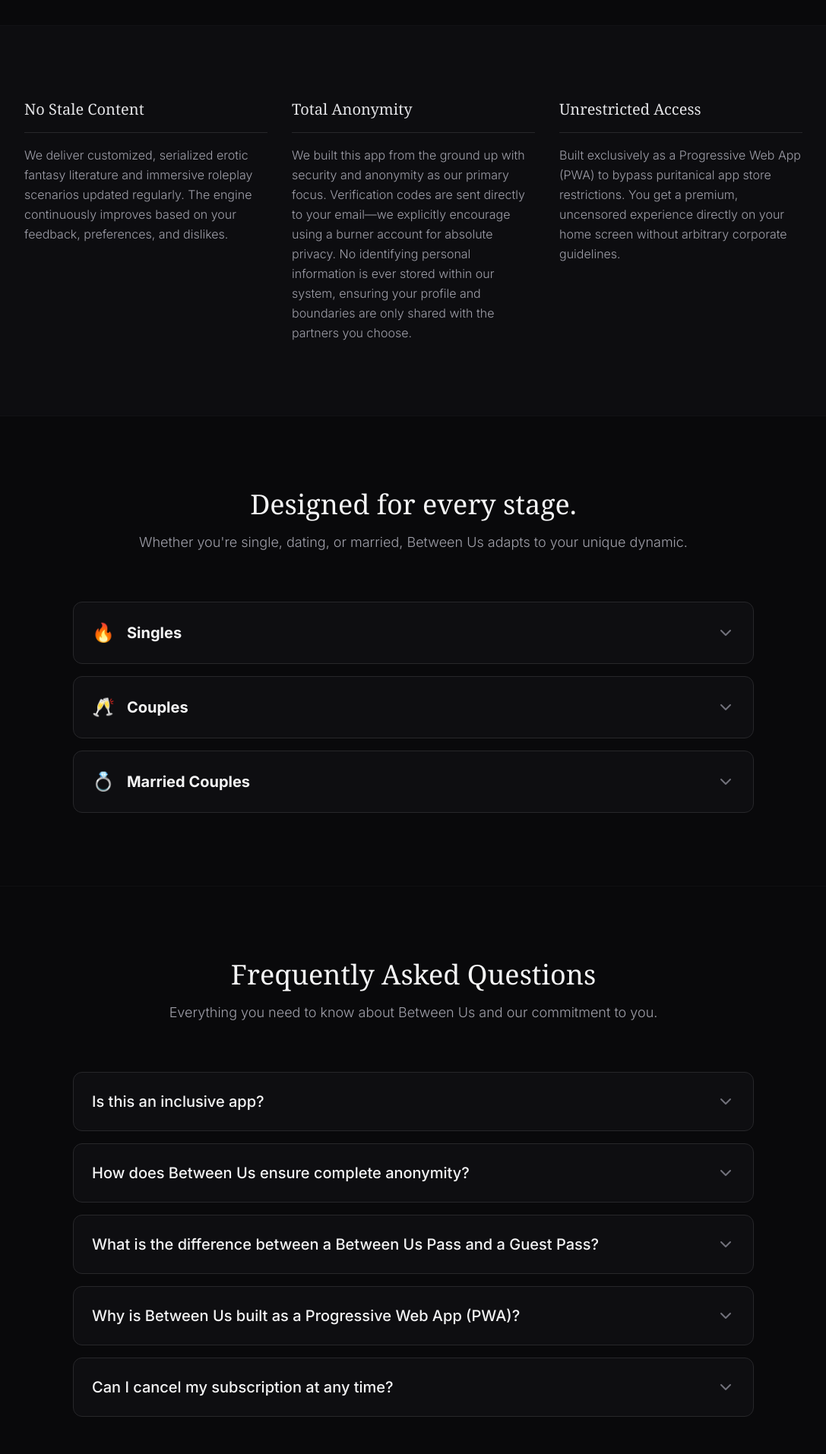
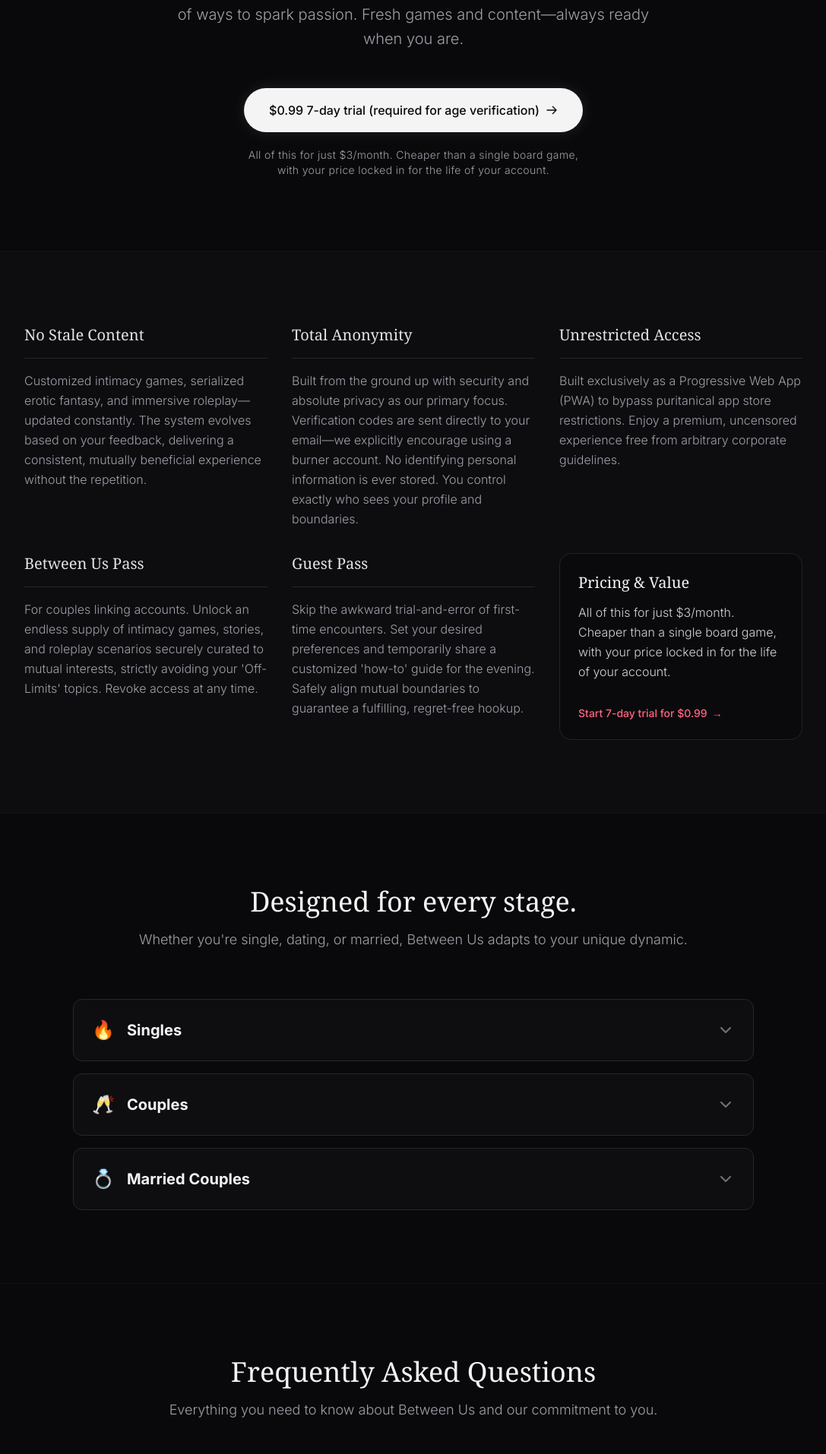
Before and after one commit to jdavis641/between-us, a Next.js app: page / in a window 1280 px wide. Shown: the part 706-2620 px from the top of the page at 76% size, without its empty margins (96-1183 px from the left). Built offline with nearby package versions, Linux system fonts and the light colour scheme.

Commit message:
[Landing] Overhaul landing page copy: Hero, Value Props, Audience stages, and FAQs

```diff
--- a/app/page.tsx
+++ b/app/page.tsx
@@ -5,24 +5,28 @@ import FaqAccordion, { FaqItem } from "@/components/FaqAccordion";
 
 const faqs: FaqItem[] = [
   {
+    question: "Can I delete my account and retain my preferences?",
+    answer: "No. For total anonymity, your preferences are strictly tied to your active account. If you delete it, everything is permanently erased."
+  },
+  {
+    question: "Why isn't this in the app stores?",
+    answer: "Apple and Android enforce strict puritanical censorship. Operating as a PWA allows us to deliver an unrestricted, inclusive experience that elevates your intimacy."
+  },
+  {
+    question: "How do you curate content?",
+    answer: "Our conversational onboarding assessment lets you rate themes as definitely interested, curious, or off-limits. This generates an endless supply of games and literature incorporating your unique interests while explicitly filtering out no-go topics."
+  },
+  {
+    question: "How does the system evolve?",
+    answer: "The system anonymously gathers ratings, delivering the 'greatest hits' from the user base so you always experience top-rated, fresh scenarios."
+  },
+  {
+    question: "How is my anonymity protected?",
+    answer: "We never collect identifying information. We encourage burner emails, never store payment data on our system, and assign randomized IDs so you can fully express your desires without fear of data breaches."
+  },
+  {
     question: "Is this an inclusive app?",
     answer: "Absolutely. We firmly believe that mind-blowing intimate encounters are a right for everyone. We work diligently to ensure that our system is universally inclusive, intuitively capturing diverse pronouns, genders, and sexual orientations to generate something for everyone. If you do not see your preference, suggest a theme, trope, or category, and our team will include it in the system for everyone to enjoy."
-  },
-  {
-    question: "How does Between Us ensure complete anonymity?",
-    answer: "Built from the ground up with security and absolute privacy as our primary focus. Verification codes are sent directly to your email—we explicitly encourage using a burner account. No identifying personal information is ever stored. You control exactly who sees your profile and boundaries."
-  },
-  {
-    question: "What is the difference between a Between Us Pass and a Guest Pass?",
-    answer: "The Between Us Pass is for couples linking accounts to unlock an endless supply of intimacy games, stories, and roleplay scenarios securely curated to mutual interests, strictly avoiding your 'Off-Limits' topics (revoke access anytime). The Guest Pass lets you set desired preferences and temporarily share a customized 'how-to' guide for first-time encounters to safely align mutual boundaries."
-  },
-  {
-    question: "Why is Between Us built as a Progressive Web App (PWA)?",
-    answer: "Built exclusively as a Progressive Web App (PWA) to bypass puritanical app store restrictions. Enjoy a premium, uncensored experience free from arbitrary corporate guidelines directly from your mobile browser or added to your home screen."
-  },
-  {
-    question: "Can I cancel my subscription at any time?",
-    answer: "Yes. Cancel anytime with no hassle. Following the $0.99 7-day trial (required for age verification), ongoing access is an affordable subscription for under $3 a month per user via Stripe."
   }
 ];
 
@@ -47,12 +51,15 @@ export default function LandingPage() {
 
       {/* Hero Section */}
       <section className="flex-1 flex flex-col items-center justify-center px-6 py-24 text-center max-w-4xl mx-auto">
-        <h1 className="text-5xl md:text-7xl font-serif font-medium tracking-tight mb-6 leading-tight text-zinc-100">
-          Deepen your connection. <br className="hidden md:block" /> On your own terms.
+        <h1 className="text-4xl sm:text-5xl md:text-6xl lg:text-7xl font-serif font-medium tracking-tight mb-8 leading-tight text-zinc-100 flex flex-col gap-1.5 md:gap-2">
+          <span>Deepen Your Connection</span>
+          <span>Explore Boundaries</span>
+          <span>Anonymously Reignite</span>
+          <span className="text-zinc-400">All on Your Terms</span>
         </h1>
 
         <p className="text-lg md:text-xl text-zinc-400 max-w-2xl mb-12 leading-relaxed font-light">
-          An evolving intimacy communication tool designed to enhance relationship connections. It learns your preferences, adapts to your boundaries, and ensures you never run out of ways to spark passion.
+          An evolving intimacy communication tool designed to enhance relationship connections and elevate first-time encounters. It learns your preferences, adapts to your boundaries, and ensures you never run out of ways to spark passion. Fresh games and content—always ready when you are.
         </p>
 
         <Link
@@ -62,8 +69,8 @@ export default function LandingPage() {
           $0.99 7-day trial (required for age verification)
           <svg className="w-4 h-4 ml-2 transition-transform group-hover:translate-x-1" fill="none" stroke="currentColor" viewBox="0 0 24 24" xmlns="http://www.w3.org/2000/svg"><path strokeLinecap="round" strokeLinejoin="round" strokeWidth="2" d="M14 5l7 7m0 0l-7 7m7-7H3"></path></svg>
         </Link>
-        <p className="mt-5 text-sm text-zinc-500 font-light tracking-wide">
-          Ongoing subscription for under $3 a month per user via Stripe.
+        <p className="mt-5 text-sm text-zinc-400 font-light tracking-wide max-w-md">
+          All of this for just $3/month. Cheaper than a single board game, with your price locked in for the life of your account.
         </p>
       </section>
 
@@ -73,22 +80,52 @@ export default function LandingPage() {
           <div className="flex flex-col gap-4">
             <h3 className="text-xl font-serif font-medium text-zinc-200 border-b border-zinc-800 pb-4">No Stale Content</h3>
             <p className="text-zinc-400 leading-relaxed font-light">
-              We deliver customized, serialized erotic fantasy literature and immersive roleplay scenarios updated regularly. The engine continuously improves based on your feedback, preferences, and dislikes.
+              Customized intimacy games, serialized erotic fantasy, and immersive roleplay—updated constantly. The system evolves based on your feedback, delivering a consistent, mutually beneficial experience without the repetition.
             </p>
           </div>
 
           <div className="flex flex-col gap-4">
             <h3 className="text-xl font-serif font-medium text-zinc-200 border-b border-zinc-800 pb-4">Total Anonymity</h3>
             <p className="text-zinc-400 leading-relaxed font-light">
-              We built this app from the ground up with security and anonymity as our primary focus. Verification codes are sent directly to your email—we explicitly encourage using a burner account for absolute privacy. No identifying personal information is ever stored within our system, ensuring your profile and boundaries are only shared with the partners you choose.
+              Built from the ground up with security and absolute privacy as our primary focus. Verification codes are sent directly to your email—we explicitly encourage using a burner account. No identifying personal information is ever stored. You control exactly who sees your profile and boundaries.
             </p>
           </div>
 
-          <div className="flex flex-col gap-4 lg:col-span-1 md:col-span-2">
+          <div className="flex flex-col gap-4">
             <h3 className="text-xl font-serif font-medium text-zinc-200 border-b border-zinc-800 pb-4">Unrestricted Access</h3>
             <p className="text-zinc-400 leading-relaxed font-light">
-              Built exclusively as a Progressive Web App (PWA) to bypass puritanical app store restrictions. You get a premium, uncensored experience directly on your home screen without arbitrary corporate guidelines.
+              Built exclusively as a Progressive Web App (PWA) to bypass puritanical app store restrictions. Enjoy a premium, uncensored experience free from arbitrary corporate guidelines.
             </p>
+          </div>
+
+          <div className="flex flex-col gap-4">
+            <h3 className="text-xl font-serif font-medium text-zinc-200 border-b border-zinc-800 pb-4">Between Us Pass</h3>
+            <p className="text-zinc-400 leading-relaxed font-light">
+              For couples linking accounts. Unlock an endless supply of intimacy games, stories, and roleplay scenarios securely curated to mutual interests, strictly avoiding your &apos;Off-Limits&apos; topics. Revoke access at any time.
+            </p>
+          </div>
+
+          <div className="flex flex-col gap-4">
+            <h3 className="text-xl font-serif font-medium text-zinc-200 border-b border-zinc-800 pb-4">Guest Pass</h3>
+            <p className="text-zinc-400 leading-relaxed font-light">
+              Skip the awkward trial-and-error of first-time encounters. Set your desired preferences and temporarily share a customized &apos;how-to&apos; guide for the evening. Safely align mutual boundaries to guarantee a fulfilling, regret-free hookup.
+            </p>
+          </div>
+
+          <div className="flex flex-col gap-4 bg-zinc-950/60 p-6 rounded-2xl border border-zinc-800/80 justify-between">
+            <div>
+              <h3 className="text-xl font-serif font-medium text-zinc-100 pb-3">Pricing &amp; Value</h3>
+              <p className="text-zinc-300 leading-relaxed font-light">
+                All of this for just $3/month. Cheaper than a single board game, with your price locked in for the life of your account.
+              </p>
+            </div>
+            <Link
+              href="/onboarding"
+              className="inline-flex items-center text-sm font-medium text-rose-400 hover:text-rose-300 transition-colors pt-4 group"
+            >
+              Start 7-day trial for $0.99
+              <span className="ml-1.5 transition-transform group-hover:translate-x-1">&rarr;</span>
+            </Link>
           </div>
         </div>
       </section>
@@ -128,8 +165,8 @@ export default function LandingPage() {
         >
           $0.99 7-day trial (required for age verification)
         </Link>
-        <p className="mt-5 text-sm text-zinc-500 font-light tracking-wide max-w-sm">
-          Cancel anytime. After the trial, the cost is an ongoing subscription for under $3 a month per user via Stripe.
+        <p className="mt-5 text-sm text-zinc-400 font-light tracking-wide max-w-md">
+          All of this for just $3/month. Cheaper than a single board game, with your price locked in for the life of your account.
         </p>
       </section>
     </main>
--- a/src/components/AudienceAccordion.tsx
+++ b/src/components/AudienceAccordion.tsx
@@ -6,17 +6,17 @@ const audiences = [
   {
     title: 'Singles',
     icon: '🔥',
-    content: 'Skip the trial-and-error of casual dating. Generate a temporary, easily modifiable "Guest Pass" before a hookup to safely connect and discover an intersection of mutual boundaries. This guarantees a mutually beneficial first experience without ever exposing your rejected or "Off-Limits" topics. Grant limited-time access to your current desires, preferred activities, and a "how-to" guide for satisfying your needs, virtually eliminating disappointing encounters.'
+    content: "Skip the trial-and-error of casual dating. Generate a temporary, easily modifiable 'Guest Pass' before a hookup to safely connect and discover where your mutual boundaries intersect. Grant limited-time access to your current desires and a 'how-to' guide for satisfying your needs—without ever exposing your rejected or 'Off-Limits' topics."
   },
   {
     title: 'Couples',
     icon: '🥂',
-    content: 'Effective communication is the foundation of any passionate relationship. Share your deepest desires and intimate interests in a completely judgment-free space. Step into customized, serialized erotic fantasy literature (romantasy) tailored for solo exploration, dual-perspective couple storylines, or group dynamics, allowing everyone to play a role in a shared narrative.'
+    content: "Eliminate awkward boundary conversations. Share your deepest desires in a completely judgment-free space. Step into customized games and serialized romantasy tailored for solo exploration, dual-perspective storylines, or group dynamics, allowing everyone to play a role in a shared narrative."
   },
   {
     title: 'Married Couples',
     icon: '💍',
-    content: "A lack of open, judgment-free communication is a leading cause of relationship disconnect. Maintain a spicy marriage by linking your profiles to safely share evolving boundaries and desires. By discovering the safe intersection of your mutual interests, you can effortlessly understand your partner's intimate triggers and preferences without the anxiety of rejection or awkwardness."
+    content: "A lack of open, judgment-free communication is a leading cause of relationship disconnect. Maintain a spicy marriage by linking your profiles to safely share evolving boundaries and desires. By discovering the safe intersection of your mutual interests, you can effortlessly understand your partner's intimate triggers without the anxiety of rejection. Cross a boundary? No problem—just blame the app!"
   }
 ]
 
--- a/src/components/FaqAccordion.tsx
+++ b/src/components/FaqAccordion.tsx
@@ -13,24 +13,28 @@ interface FaqAccordionProps {
 
 const defaultFaqs: FaqItem[] = [
   {
+    question: "Can I delete my account and retain my preferences?",
+    answer: "No. For total anonymity, your preferences are strictly tied to your active account. If you delete it, everything is permanently erased."
+  },
+  {
+    question: "Why isn't this in the app stores?",
+    answer: "Apple and Android enforce strict puritanical censorship. Operating as a PWA allows us to deliver an unrestricted, inclusive experience that elevates your intimacy."
+  },
+  {
+    question: "How do you curate content?",
+    answer: "Our conversational onboarding assessment lets you rate themes as definitely interested, curious, or off-limits. This generates an endless supply of games and literature incorporating your unique interests while explicitly filtering out no-go topics."
+  },
+  {
+    question: "How does the system evolve?",
+    answer: "The system anonymously gathers ratings, delivering the 'greatest hits' from the user base so you always experience top-rated, fresh scenarios."
+  },
+  {
+    question: "How is my anonymity protected?",
+    answer: "We never collect identifying information. We encourage burner emails, never store payment data on our system, and assign randomized IDs so you can fully express your desires without fear of data breaches."
+  },
+  {
     question: "Is this an inclusive app?",
     answer: "Absolutely. We firmly believe that mind-blowing intimate encounters are a right for everyone. We work diligently to ensure that our system is universally inclusive, intuitively capturing diverse pronouns, genders, and sexual orientations to generate something for everyone. If you do not see your preference, suggest a theme, trope, or category, and our team will include it in the system for everyone to enjoy."
-  },
-  {
-    question: "How does Between Us ensure complete anonymity?",
-    answer: "Built from the ground up with security and absolute privacy as our primary focus. Verification codes are sent directly to your email—we explicitly encourage using a burner account. No identifying personal information is ever stored. You control exactly who sees your profile and boundaries."
-  },
-  {
-    question: "What is the difference between a Between Us Pass and a Guest Pass?",
-    answer: "The Between Us Pass is for couples linking accounts to unlock an endless supply of intimacy games, stories, and roleplay scenarios securely curated to mutual interests, strictly avoiding your 'Off-Limits' topics (revoke access anytime). The Guest Pass lets you set desired preferences and temporarily share a customized 'how-to' guide for first-time encounters to safely align mutual boundaries."
-  },
-  {
-    question: "Why is Between Us built as a Progressive Web App (PWA)?",
-    answer: "Built exclusively as a Progressive Web App (PWA) to bypass puritanical app store restrictions. Enjoy a premium, uncensored experience free from arbitrary corporate guidelines directly from your mobile browser or added to your home screen."
-  },
-  {
-    question: "Can I cancel my subscription at any time?",
-    answer: "Yes. Cancel anytime with no hassle. Following the $0.99 7-day trial (required for age verification), ongoing access is an affordable subscription for under $3 a month per user via Stripe."
   }
 ]
 
```
